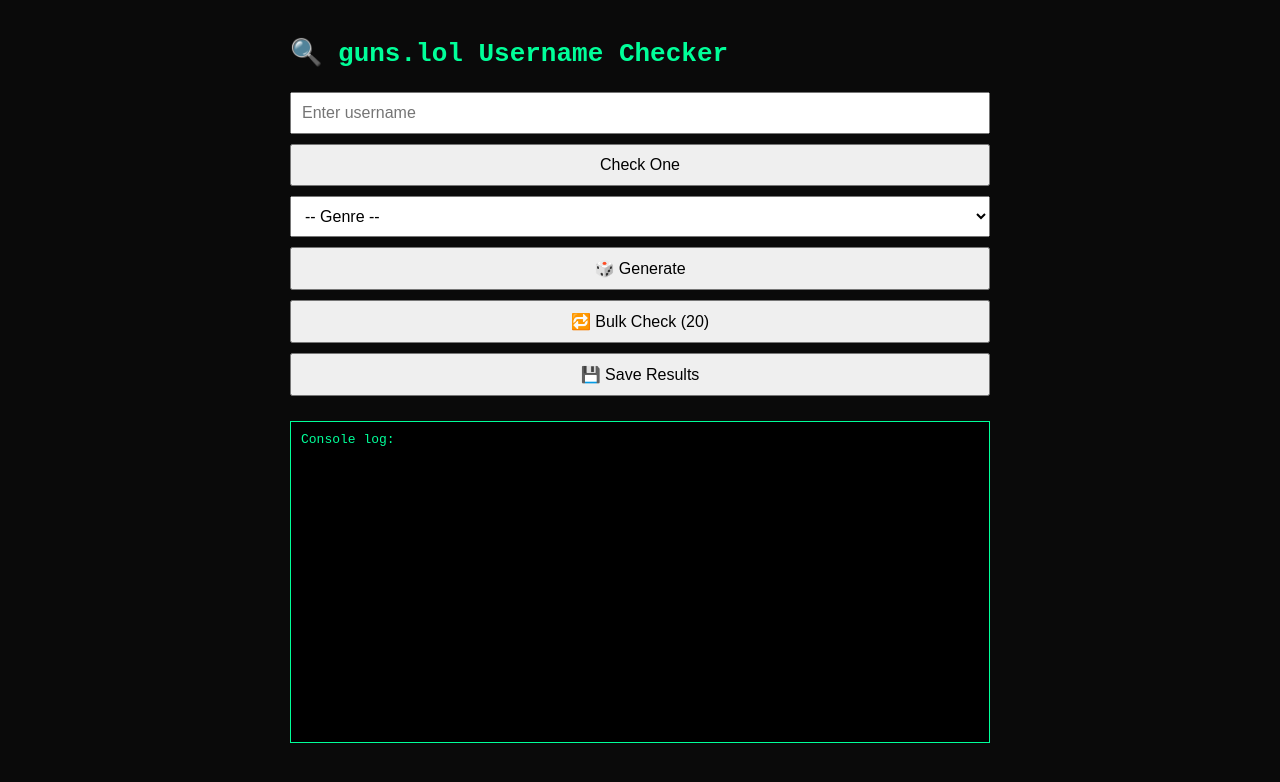
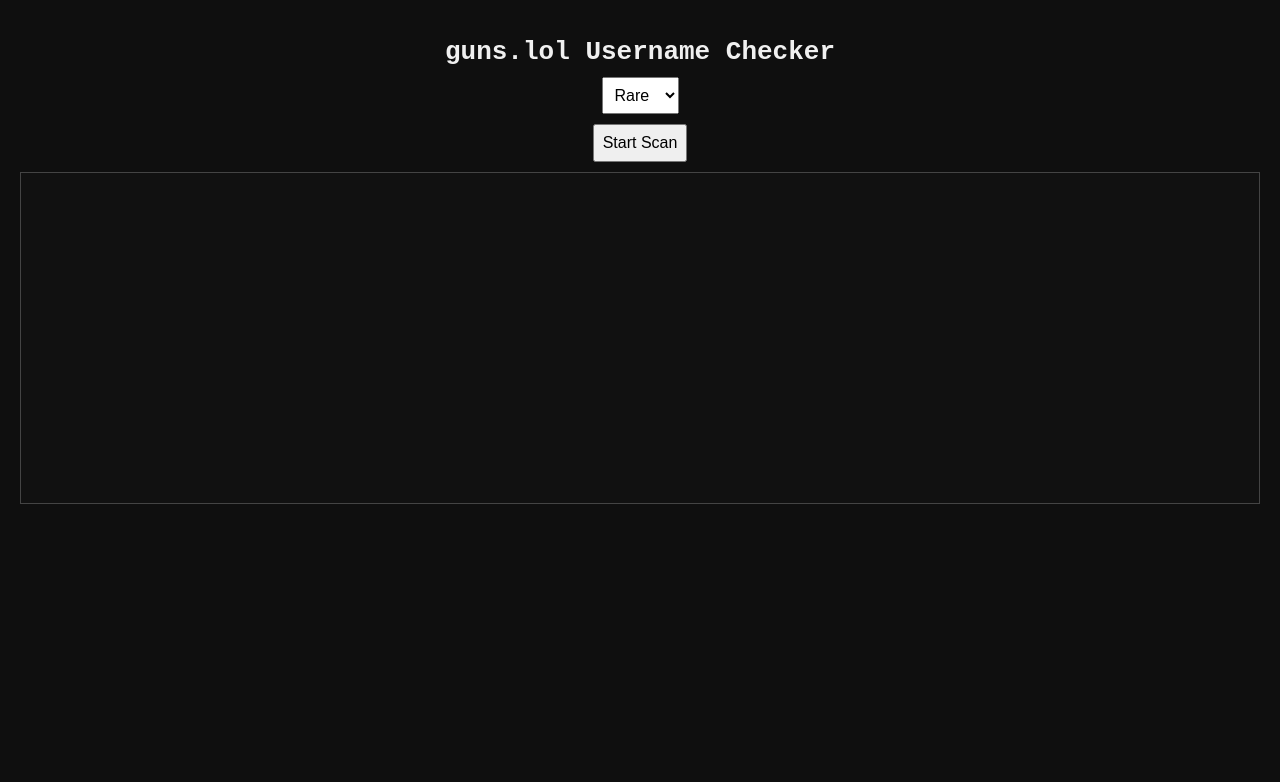
Before and after one commit to trxpvoidz/Guns.lol-Name-Checker, a website: page index.html in a window 1280 px wide. Drawn offline with Linux system fonts and the light colour scheme.

Commit message:
Update index.html

```diff
--- a/index.html
+++ b/index.html
@@ -1,131 +1,112 @@
 <!DOCTYPE html>
 <html lang="en">
 <head>
-  <meta charset="UTF-8">
+  <meta charset="UTF-8" />
+  <meta name="viewport" content="width=device-width, initial-scale=1.0"/>
   <title>guns.lol Username Checker</title>
-  <meta name="viewport" content="width=device-width, initial-scale=1.0">
   <style>
     body {
+      background-color: #0f0f0f;
+      color: #f0f0f0;
       font-family: monospace;
-      background-color: #0a0a0a;
-      color: #00ff99;
+      margin: 0;
       padding: 20px;
-      max-width: 700px;
-      margin: auto;
     }
-    input, select, button {
-      padding: 10px;
+
+    h1 {
+      text-align: center;
+      margin-bottom: 10px;
+    }
+
+    #genre-select, #start-btn {
+      display: block;
+      margin: 10px auto;
       font-size: 16px;
-      margin: 5px 0;
-      width: 100%;
-      box-sizing: border-box;
+      padding: 8px;
     }
+
     #log {
-      background: #000;
-      border: 1px solid #00ff99;
-      padding: 10px;
-      margin-top: 20px;
+      background-color: #111;
+      padding: 15px;
+      border: 1px solid #444;
       height: 300px;
-      overflow-y: scroll;
+      overflow-y: auto;
       white-space: pre-wrap;
-    }
-    @media (max-width: 600px) {
-      body {
-        font-size: 14px;
-      }
-      input, select, button {
-        font-size: 14px;
-      }
+      font-size: 14px;
     }
   </style>
 </head>
 <body>
 
-  <h1>🔍 guns.lol Username Checker</h1>
+  <h1>guns.lol Username Checker</h1>
 
-  <input type="text" id="username" placeholder="Enter username">
-  <button onclick="checkUsername()">Check One</button>
+  <select id="genre-select">
+    <option value="rare">Rare</option>
+    <option value="lofi">Lofi</option>
+    <option value="cool">Cool</option>
+    <option value="dark">Dark</option>
+    <option value="short">Short</option>
+  </select>
 
-  <select id="genre">
-    <option value="">-- Genre --</option>
-    <option value="lofi">Lofi</option>
-    <option value="dark">Dark</option>
-    <option value="rare">Rare</option>
-    <option value="cool">Cool</option>
-  </select>
-  <button onclick="generateName()">🎲 Generate</button>
+  <button id="start-btn">Start Scan</button>
 
-  <button onclick="bulkCheck()">🔁 Bulk Check (20)</button>
-  <button onclick="saveResults()">💾 Save Results</button>
-
-  <div id="log">Console log:
-</div>
+  <div id="log"></div>
 
   <script>
-    const NETLIFY_FUNCTION_URL = "https://guns-lol-name-checker.netlify.app/.netlify/functions/check-username";
-    const found = [];
+    const genres = {
+      rare: ["rxq", "loz", "v7x", "flv", "0xd", "h1z", "yxk", "grim", "zenx"],
+      lofi: ["lofi", "mood", "fade", "mid", "chill", "foggy", "dream", "cloud"],
+      cool: ["vortex", "nova", "dash", "edge", "bolt", "blaze", "ice", "drip"],
+      dark: ["void", "dark", "grim", "shade", "night", "abyss", "nox", "doom"],
+      short: ["aa", "mx", "cy", "qz", "ze", "lo", "ka", "vx"]
+    };
 
-    function log(msg) {
-      const logBox = document.getElementById("log");
-      logBox.textContent += msg + "\n";
-      logBox.scrollTop = logBox.scrollHeight;
-    }
+    const logEl = document.getElementById("log");
+    const startBtn = document.getElementById("start-btn");
+    const genreSelect = document.getElementById("genre-select");
 
-    function checkUsername(name = null, fromBulk = false) {
-      const input = document.getElementById("username");
-      const username = name || input.value.trim();
-      if (!username) return alert("Enter a username first!");
+    const log = (msg) => {
+      logEl.textContent += msg + "\n";
+      logEl.scrollTop = logEl.scrollHeight;
+    };
 
-      log(`⏳ Checking ${username}...`);
-      fetch(\`\${NETLIFY_FUNCTION_URL}?username=\${encodeURIComponent(username)}\`)
-        .then(res => res.json())
-        .then(data => {
-          if (data.available) {
-            log(`✅ \${data.username} is AVAILABLE!`);
-            found.push(data.username);
-          } else {
-            log(`❌ \${data.username} is taken.`);
-          }
-        })
-        .catch(err => {
-          log(`⚠️ Error: \${err.message}`);
+    const checkUsername = async (name) => {
+      try {
+        const res = await fetch("/.netlify/functions/check-username", {
+          method: "POST",
+          headers: { "Content-Type": "application/json" },
+          body: JSON.stringify({ username: name }),
         });
-    }
 
-    function generateName() {
-      const genre = document.getElementById("genre").value;
-      const sets = {
-        lofi: ["lofi", "drift", "wave", "fade", "echo", "vibe"],
-        dark: ["grim", "void", "shade", "dark", "crypt", "soul"],
-        rare: ["qv", "xr", "vl", "yn", "zm", "fz"],
-        cool: ["ice", "cash", "zen", "nova", "flex", "storm"]
-      };
-      const prefix = sets[genre]?.[Math.floor(Math.random() * sets[genre].length)] || "user";
-      const suffix = Math.random().toString(36).substring(2, 4);
-      const name = prefix + suffix;
-      document.getElementById("username").value = name;
-      checkUsername(name);
-    }
+        if (!res.ok) throw new Error("Request failed");
 
-    function bulkCheck() {
-      log("🔁 Starting bulk scan...");
-      for (let i = 0; i < 20; i++) {
-        generateName();
+        const { available } = await res.json();
+        return available;
+      } catch (err) {
+        console.error(err);
+        return false;
       }
-    }
+    };
 
-    function saveResults() {
-      if (found.length === 0) {
-        alert("No usernames to save.");
-        return;
+    startBtn.addEventListener("click", async () => {
+      log("🔍 Starting scan...");
+      const genre = genreSelect.value;
+      const names = genres[genre];
+
+      for (const name of names) {
+        log(`⏳ Checking: ${name}`);
+        const isAvailable = await checkUsername(name);
+
+        if (isAvailable) {
+          log(`✅ Available: ${name}`);
+          window.open(`https://guns.lol/${name}`, "_blank");
+        } else {
+          log(`❌ Taken or not available: ${name}`);
+        }
       }
-      const blob = new Blob([found.join("\n")], { type: "text/plain" });
-      const link = document.createElement("a");
-      link.href = URL.createObjectURL(blob);
-      link.download = "available_usernames.txt";
-      link.click();
-    }
+
+      log("🎉 Done!");
+    });
   </script>
-
 </body>
 </html>
```
